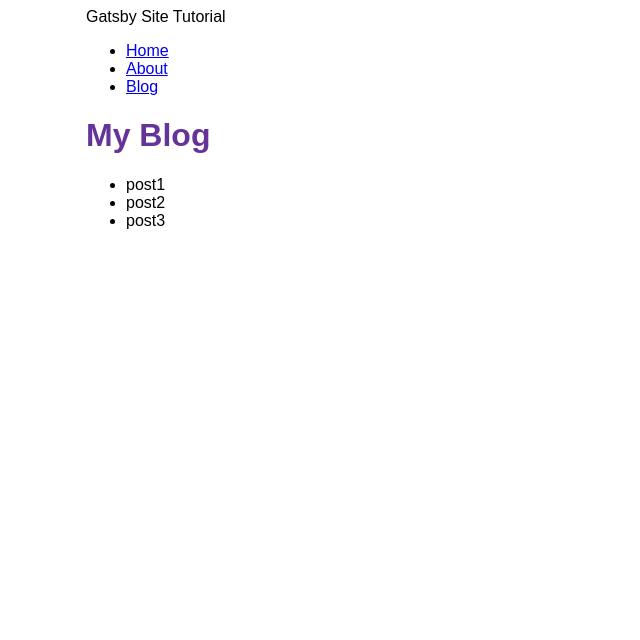
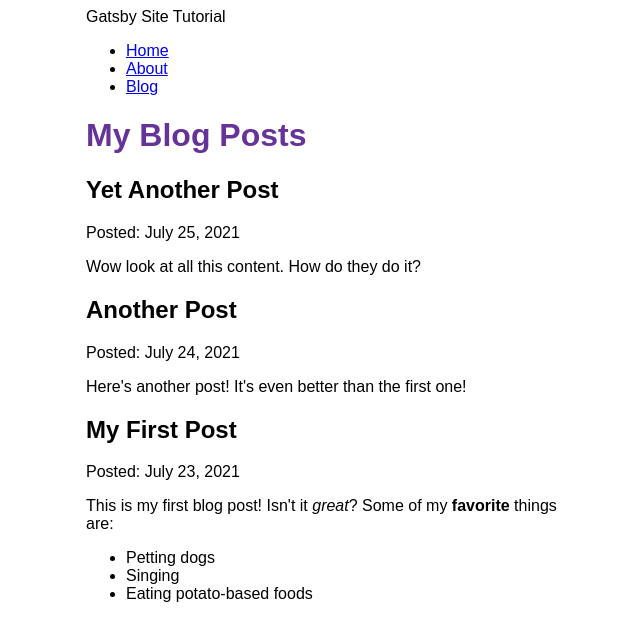
Before and after one commit to sorakhan/gatsby-tutorial, a Gatsby site: page /blog in a window 1280 px wide. Shown: the whole page, without its empty margins (304-944 px from the left). Built offline with nearby package versions, Linux system fonts and the light colour scheme; Gatsby itself is replaced by a stand-in of ours.

Commit message:
Displaying markdown content using transformer plugin gatsby-plugin-mdx

```diff
--- a/blog/post1.mdx
+++ b/blog/post1.mdx
@@ -0,0 +1,9 @@
+---
+title: "My First Post"
+date: "2021-07-23"
+---
+This is my first blog post! Isn't it *great*?
+Some of my **favorite** things are:
+* Petting dogs
+* Singing
+* Eating potato-based foods
--- a/blog/post2.mdx
+++ b/blog/post2.mdx
@@ -0,0 +1,6 @@
+---
+title: "Another Post"
+date: "2021-07-24"
+---
+
+Here's another post! It's even better than the first one!
--- a/blog/post3.mdx
+++ b/blog/post3.mdx
@@ -0,0 +1,6 @@
+---
+title: "Yet Another Post"
+date: "2021-07-25"
+---
+
+Wow look at all this content. How do they do it?
--- a/gatsby-config.js
+++ b/gatsby-config.js
@@ -13,5 +13,6 @@ module.exports = {
         path: `${__dirname}/blog`,
       },
     },
+    `gatsby-plugin-mdx`,
   ],
 };
--- a/package.json
+++ b/package.json
@@ -15,8 +15,11 @@
     "clean": "gatsby clean"
   },
   "dependencies": {
+    "@mdx-js/mdx": "^1.6.22",
+    "@mdx-js/react": "^1.6.22",
     "gatsby": "^3.13.1",
     "gatsby-plugin-image": "^1.14.0",
+    "gatsby-plugin-mdx": "^2.14.0",
     "gatsby-plugin-sharp": "^3.14.0",
     "gatsby-source-filesystem": "^3.14.0",
     "react": "^17.0.1",
--- a/src/pages/blog.js
+++ b/src/pages/blog.js
@@ -1,27 +1,34 @@
 import React from "react";
 import { graphql } from "gatsby";
 import Layout from "../components/layout";
+import { MDXRenderer } from "gatsby-plugin-mdx";
 
 function BlogPage({ data }) {
   return (
-    <Layout pageTitle="My Blog">
-      <ul>
-        {data.allFile.nodes.map((node) => {
-          return node.absolutePath.includes(".mdx") ? (
-            <li key={node.name}>{node.name}</li>
-          ) : null;
-        })}
-      </ul>
+    <Layout pageTitle="My Blog Posts">
+      {data.allMdx.nodes.map((node) => (
+        <article key={node.id}>
+          <h2>{node.frontmatter.title}</h2>
+          <p>Posted: {node.frontmatter.date}</p>
+          <MDXRenderer>
+            {node.body}
+          </MDXRenderer>
+        </article>
+      ))}
     </Layout>
   );
 }
 
 export const query = graphql`
   query {
-    allFile {
+    allMdx(sort: { order: DESC, fields: frontmatter___date }) {
       nodes {
-        name
-        absolutePath
+        body
+        id
+        frontmatter {
+          date(formatString: "MMMM D, YYYY")
+          title
+        }
       }
     }
   }
```
Also changed, not shown: 1 other file.
